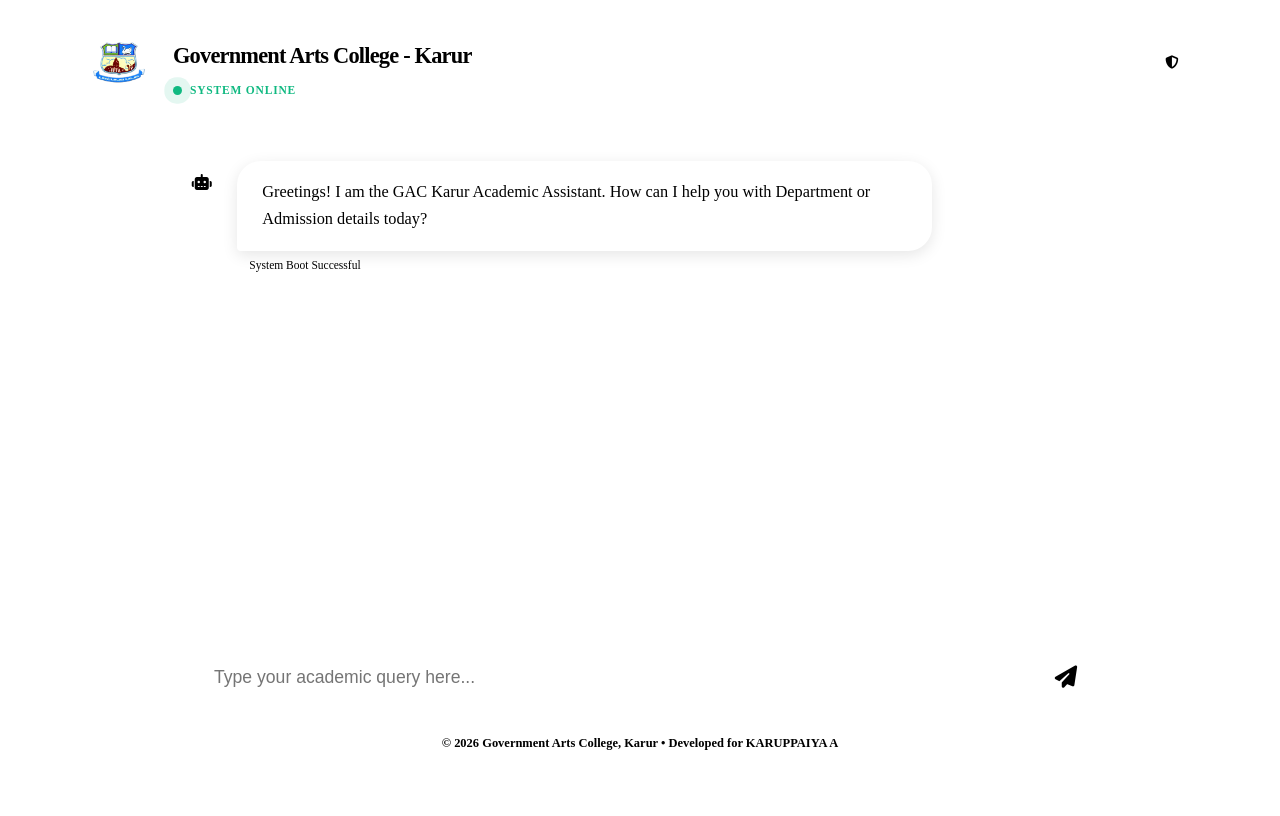
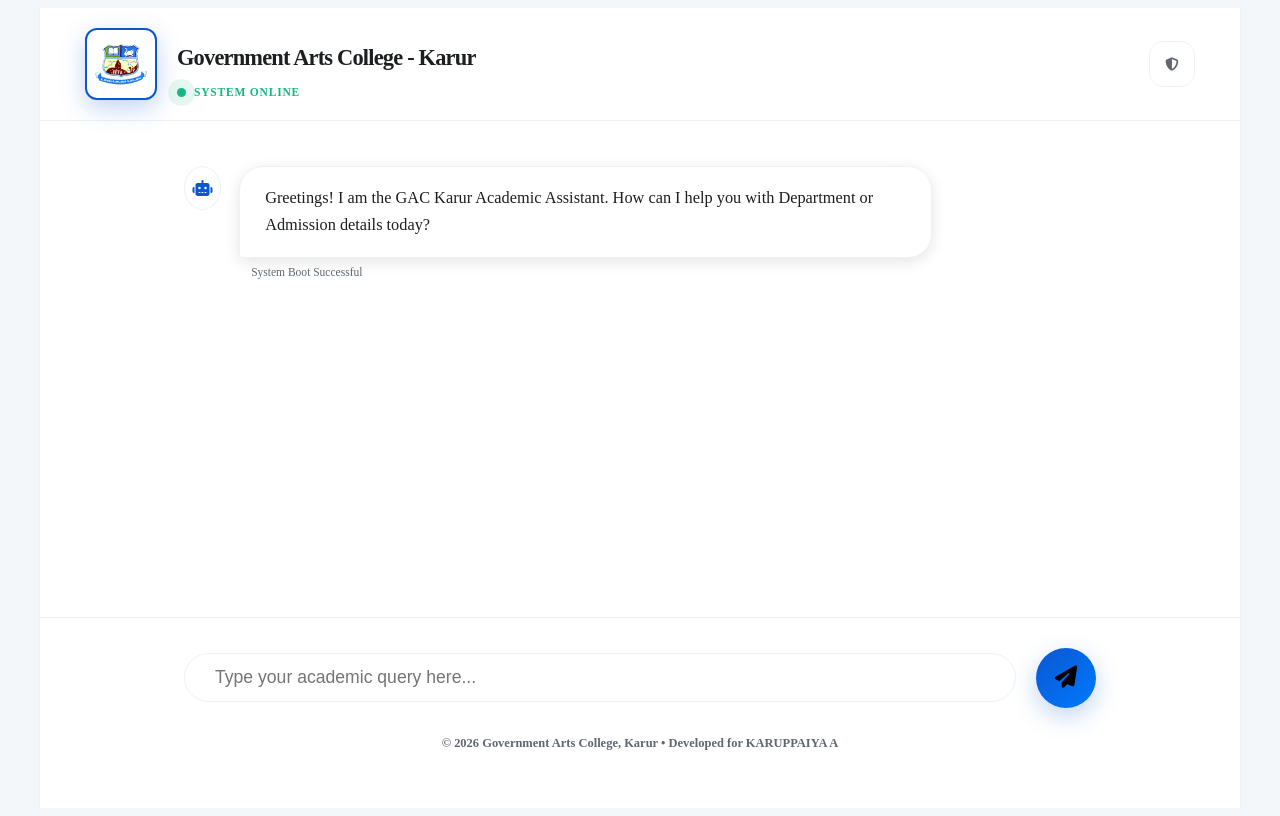
Before and after one commit to akptry26-bit/GACK-AI, a Flask app: page / in a window 1280 px wide. Run offline with Flask 3, Linux system fonts and the light colour scheme; the visitor is signed in with stand-in values (Sample User, id 1).

Commit message:
Update style.css

```diff
--- a/static/css/style.css
+++ b/static/css/style.css
@@ -1,28 +1,27 @@
-/* --- MODERN NEON ECOSYSTEM --- */
-.light-mode {
-    /* --- Core Surfaces --- */
-    --bg-deep: #fdfdfd;       /* Ultra clean white-grey background */
-    --surface: #ffffff;      /* Pure white for chat container */
+:root {
+    /* --- Core Surfaces (Updated for Premium Depth) --- */
+    --bg-deep: #f4f7fa;       /* Soft architectural grey */
+    --surface: #ffffff;
 
-    /* --- Brand & Action --- */
-    --accent: #0b57d0;       /* Official Google Blue for trust */
-    --accent-glow: 0 0 20px rgba(11, 87, 208, 0.15);
-    --online-green: #10b981; /* For that neural system pulse */
+    /* --- Brand & Action (Enhanced Neon Accents) --- */
+    --accent: #0b57d0;
+    --accent-glow: 0 8px 25px rgba(11, 87, 208, 0.25);
+    --neon-blue: #00d2ff;     /* Subtly added for high-tech accents */
+    --online-green: #10b981;
 
-    /* --- Typography (High Readability) --- */
-    --text-high: #111827;    /* Deep charcoal for main text */
-    --text-dim: #4b5563;     /* Muted grey for timestamps/meta */
+    /* --- Typography --- */
+    --text-high: #1c1e21;
+    --text-dim: #606770;
 
-    /* --- Messaging Elements --- */
-    --border: #f1f3f4;       /* Subtle borders for a 'borderless' feel */
-    --ai-msg: #f8f9fa;       /* Very soft grey for bot bubbles */
-    --user-msg: #e7f0fe;     /* Very light blue for user bubbles */
+    /* --- Messaging Elements (Floating Glass Look) --- */
+    --border: #edf2f7;
+    --ai-msg: #ffffff;
+    --user-msg: linear-gradient(135deg, #0b57d0 0%, #007aff 100%); /* Premium Gradient */
 
     /* --- Interactive --- */
-    --hover-bg: #f1f5f9;
-    --shadow-sm: 0 2px 4px rgba(0,0,0,0.02);
+    --hover-bg: #f8fafc;
+    --shadow-premium: 0 10px 30px -5px rgba(0, 0, 0, 0.05);
 }
-
 /* --- CORE ARCHITECTURE --- */
 
 body { background: var(--bg-deep); height: 100vh; overflow: hidden; display: flex; justify-content: center; }
```
